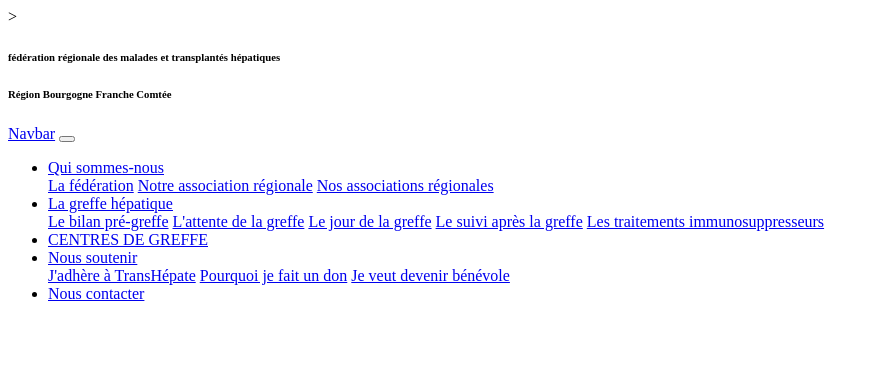
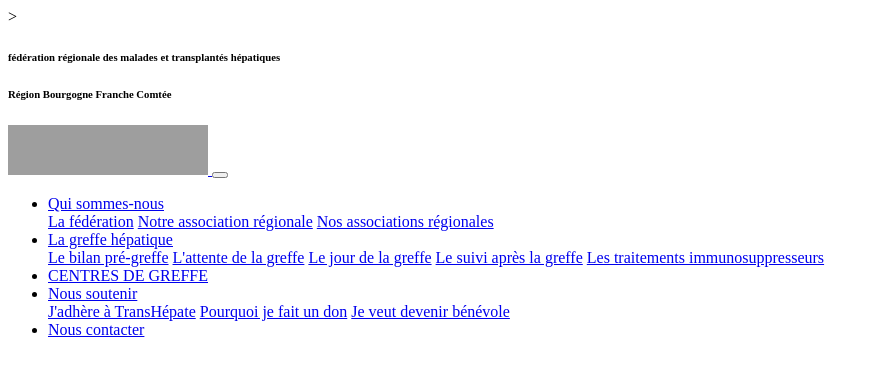
Before and after one commit to jeanmarcandre/TransHepate, a Symfony app: template templates/main/home.html.twig in a window 1280 px wide. Shown: the top 376 px of the page, without its empty margins (0-880 px from the left). Run offline with Twig, Linux system fonts and the light colour scheme; the template is opened without the code that fills it, so the values that code supplies are empty; some libraries are stand-ins or nearby versions; grey boxes are pictures that could not be loaded.

Commit message:
commit 3

```diff
--- a/assets/styles/app.scss
+++ b/assets/styles/app.scss
@@ -7,7 +7,7 @@
 @import "../../node_modules/bootswatch/dist/cosmo/bootswatch";
 
 body {
-  background-color: #085960;
+  background-color: #11494C;
 }
 
 /* MON SCSS */
@@ -15,7 +15,9 @@
 .navbar .navbar-extend {
   color: rgb(6, 165, 168)!important;
 }
-
+ .nav {
+   background-color: #178E94;
+ }
 
 body {
   font-size: 1rem!important;
--- a/templates/base.html.twig
+++ b/templates/base.html.twig
@@ -18,10 +18,10 @@
 
 </head>
 
-    <body>
+
         {# HEADER #}
-        <div class="text-align">
-            <div class="container mb-4">
+        <div class="nav pt-2 pb-2">
+            <div class="container">
                 <h6 class="text-uppercase  text-white">  fédération régionale des malades et transplantés hépatiques</h6>
                 <h6 class="text-uppercase  text-white">  Région Bourgogne Franche Comtée</h6>
             </div>
@@ -29,7 +29,9 @@
 
         <nav class="navbar navbar-expand-lg bg-white">
             <div class="container-fluid">
-                <a class="navbar-brand text-black" href="{{ path('app_main_home') }}">Navbar</a>
+                <a href="{{ path('app_main_home') }}">
+                <img id="logoimg" src="{{ asset('build/images/logoimg.jpg') }}" alt="TRANSHEPATE" style="height:50px; width: 200px;">
+                </a>
                 <button class="navbar-toggler" type="button" data-bs-toggle="collapse" data-bs-target="#navbarColor01" aria-controls="navbarColor01" aria-expanded="false" aria-label="Toggle navigation">
                     <span class="navbar-toggler-icon"></span>
                 </button>
@@ -81,6 +83,8 @@
             </div>
         </nav>
 
+    <body>
+
         {# BLOCK PRINCIPAL #}
 
 
--- a/templates/main/home.html.twig
+++ b/templates/main/home.html.twig
@@ -1,67 +1,5 @@
 {% extends 'base.html.twig' %}
 
-{% block title %}TRANSHEPATE{% endblock %}
+{% block title %}TRANSHEPATE BOURGOGNE FRANCHE-COMTEE{% endblock %}
 
-{% block body %}
-
-    {# <style>
-        .exemple-wrapper { margin: 1em auto; max-width: 800px; width: 95%; font: 18px/1.5 sans-serif; }
-        .exemple-wrapper code { background: #f5f5f5; padding: 2px; }
-    </style>
-
-    <div class="exemple-wrapper">
-
-        <h6>FÉDÉRATION RÉGIONALE DES MALADES ET TRANSPLANTÉS HÉPATIQUES</h6>
-
-    </div> #}
-{#
-<div class="container d-flex">
-    <h6 class="text-uppercase p-2 me-4">>  fédération régionale des malades et transplantés hépatiques</h6>
-    <a class="navbar-brand ms-2 me-4" href="#"><span class="text-black"></span>
-    <i class="bi bi-facebook px-2 text-white"></i><span class="text-black"></span></a>
-    <a class="navbar-brand ms-2 me-4" href="#"><span class="text-black"></span>
-    <i class="bi bi-instagram px-2 text-white"></i><span class="text-black"></span></a>
-</div>
-<nav class="navbar navbar-expand-lg navbar-dark bg-primary">
-    <div class="container-fluid">
-        <a class="navbar-brand" href="#">Navbar</a>
-        <button class="navbar-toggler" type="button" data-bs-toggle="collapse" data-bs-target="#navbarColor01" aria-controls="navbarColor01" aria-expanded="false" aria-label="Toggle navigation">
-            <span class="navbar-toggler-icon"></span>
-        </button>
-
-        <div class="collapse navbar-collapse" id="navbarColor01">
-            <ul class="navbar-nav me-auto">
-                <li class="nav-item">
-                    <a class="nav-link active" href="#">Home
-                        <span class="visually-hidden">(current)</span>
-                    </a>
-                </li>
-                <li class="nav-item">
-                    <a class="nav-link" href="#">Features</a>
-                </li>
-                <li class="nav-item">
-                    <a class="nav-link" href="#">Pricing</a>
-                </li>
-                <li class="nav-item">
-                    <a class="nav-link" href="#">About</a>
-                </li>
-                <li class="nav-item dropdown">
-                    <a class="nav-link dropdown-toggle" data-bs-toggle="dropdown" href="#" role="button" aria-haspopup="true" aria-expanded="false">Dropdown</a>
-                    <div class="dropdown-menu">
-                        <a class="dropdown-item" href="#">Action</a>
-                        <a class="dropdown-item" href="#">Another action</a>
-                        <a class="dropdown-item" href="#">Something else here</a>
-                        <div class="dropdown-divider"></div>
-                        <a class="dropdown-item" href="#">Separated link</a>
-                    </div>
-                </li>
-            </ul>
-            <form class="d-flex">
-                <input class="form-control me-sm-2" type="text" placeholder="Search">
-                <button class="btn btn-secondary my-2 my-sm-0" type="submit">Search</button>
-            </form>
-        </div>
-    </div>
-</nav> #}
-
-{% endblock %}
+{% block body %}{% endblock %}
```
